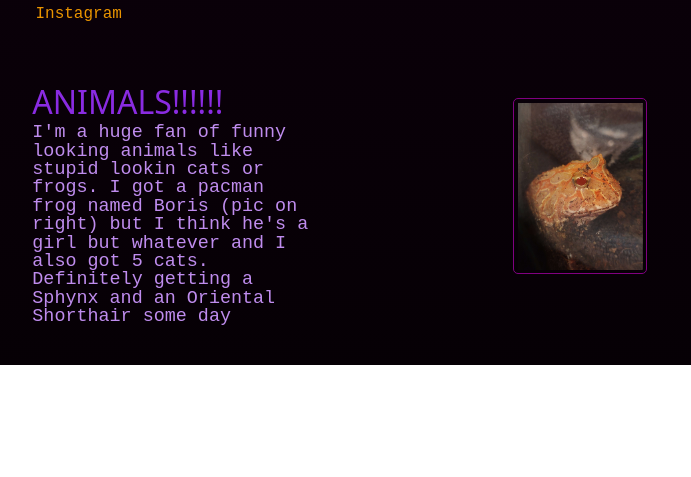
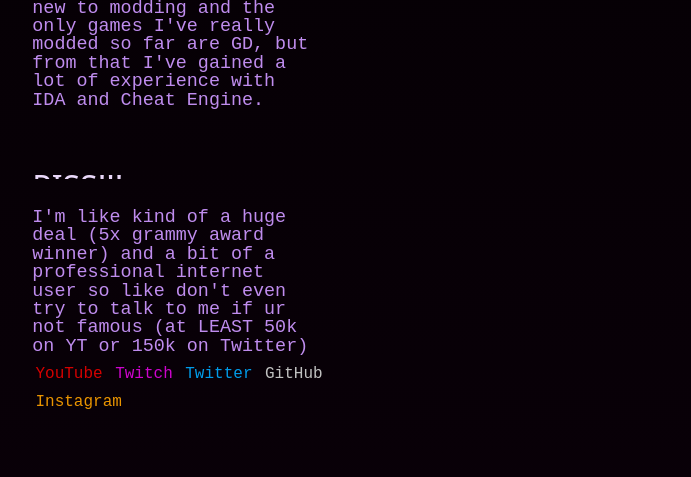
Before and after one commit to CJL1nk/CJL1nk.github.io, a plain HTML site: page home.html in a window 1280 px wide. Shown: the part 823-1300 px from the top of the page, without its empty margins (294-985 px from the left). Before the commit the page ends 1188 px from the top, so only its background shows below. Drawn offline with Linux system fonts and the light colour scheme; a web font is replaced by a local one.

Commit message:
Update home.css

```diff
--- a/styles/home.css
+++ b/styles/home.css
@@ -54,9 +54,9 @@ table {
 
 html {
     /* To make use of full height of page*/
-    height: 100%;
     margin: 0;
 	background-image: linear-gradient(rgb(10, 0, 9), rgb(6, 0, 5), rgb(0, 0, 0));
+	overflow: auto;
 }
 
 body {
@@ -64,8 +64,8 @@ body {
 	display: flex;
     justify-content: center;
     align-items: center;
-	height: 100%;
 	background-image: linear-gradient(rgb(0, 0, 0), rgb(6, 0, 5), rgb(10, 0, 9));
+	overflow: auto;
 }
 
 .main-region {
```
